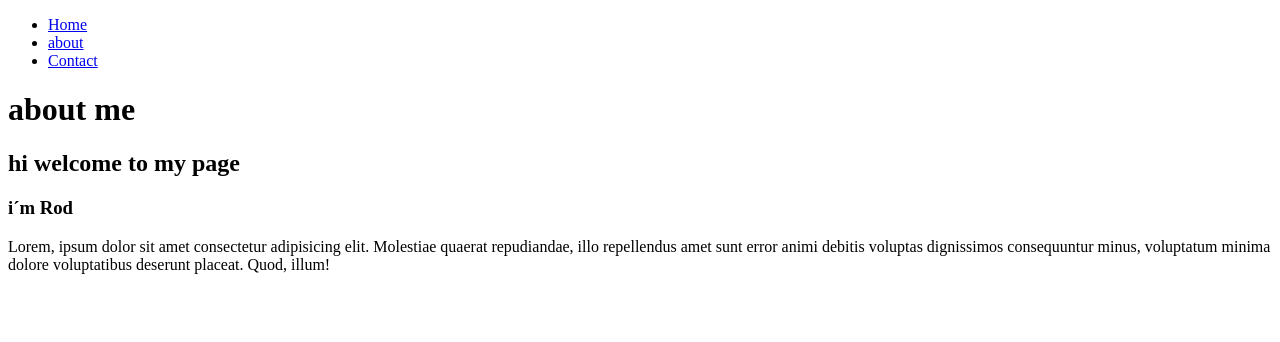
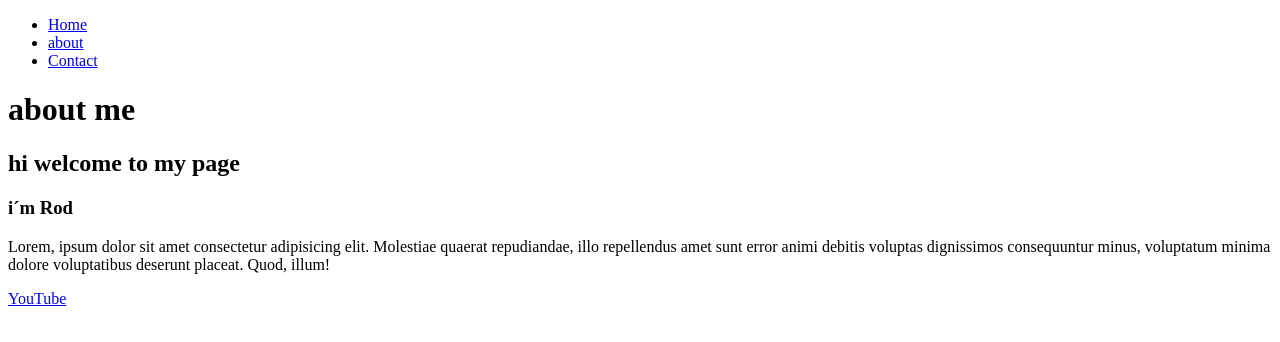
Before and after one commit to jesus7294/GIT-AzulSchool, a plain HTML site: page index.html in a window 1280 px wide. Drawn offline with Linux system fonts and the light colour scheme.

Commit message:
Added footer

```diff
--- a/index.html
+++ b/index.html
@@ -23,6 +23,6 @@
   <h3>i´m <span>Rod</span></h3>
   <p>Lorem, ipsum dolor sit amet consectetur adipisicing elit. Molestiae quaerat repudiandae, illo repellendus amet sunt error animi debitis voluptas dignissimos consequuntur minus, voluptatum minima dolore voluptatibus deserunt placeat. Quod, illum!</p>
 </main>
-
+   <footer><a href="https://www.youtube.com/watch?v=RSyUWjftHrs&ab_channel=EnriqueIglesiasVEVO">YouTube</a> </footer>
 </body>
 </html>
```
